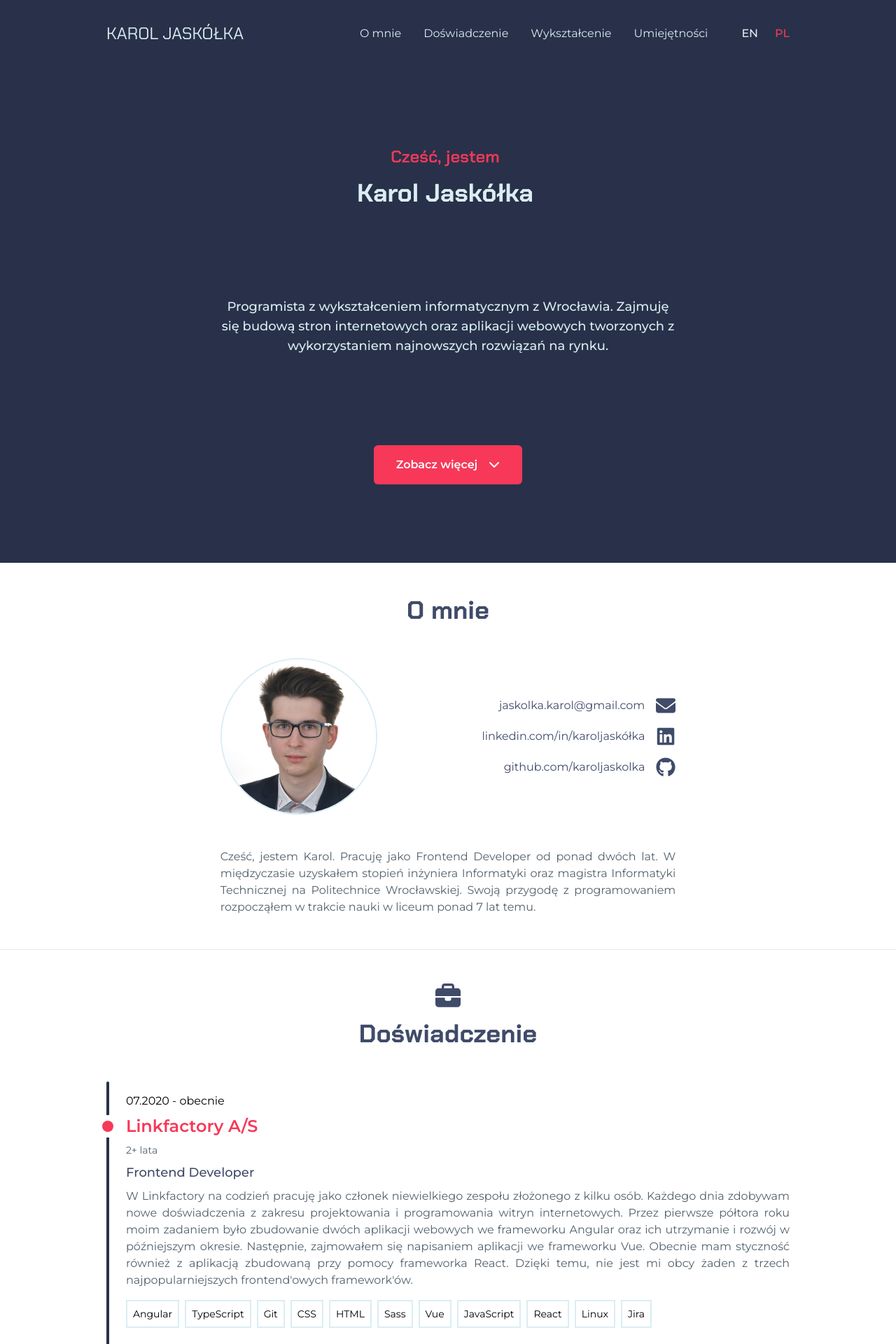
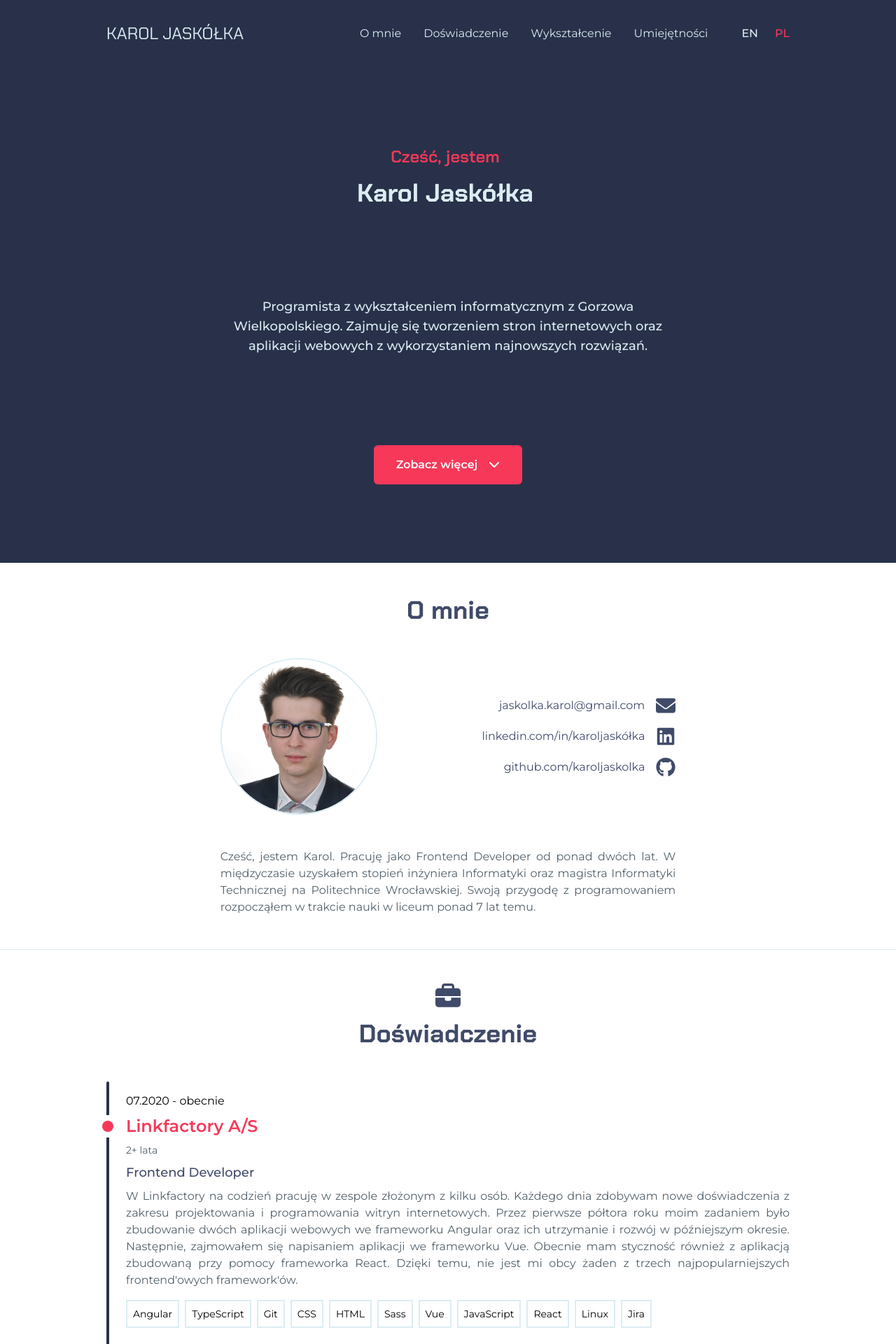
Before and after one commit to karoljaskolka/karoljaskolka.github.io, a Vue app: page / in a window 1280 px wide. Shown: the top 1920 px of the page at 70% size. Built offline with nearby package versions, Linux system fonts and the light colour scheme.

Commit message:
Update website content

```diff
--- a/public/index.html
+++ b/public/index.html
@@ -5,7 +5,7 @@
     <meta http-equiv="X-UA-Compatible" content="IE=edge">
     <meta name="viewport" content="width=device-width,initial-scale=1.0">
     <meta name="author" content="Karol Jaskółka" />
-    <meta name="description" content="Karol Jaskółka - programowanie stron internetowych i aplikacji webowych" />
+    <meta name="description" content="Projektowanie i tworzenie stron internetowych oraz aplikacji webowych." />
     <meta name="keywords" content="Karol Jaskółka" />
     <meta name="google-site-verification" content="jkizd-QkYh0SXboI7v5wAXhkCM777iBtwasjH5PZwNo" />
     <!-- <link rel="icon" href="<%= BASE_URL %>favicon.ico"> -->
--- a/src/i18n/en/translation.json
+++ b/src/i18n/en/translation.json
@@ -37,7 +37,7 @@
     "hero": {
         "greetings": "Hi, I am",
         "fullName": "Karol Jaskółka",
-        "description": "Software engineer based in Wrocław, Poland. I am focused on building the frontend part of websites and web applications with newest and the most trending frameworks.",
+        "description": "Software engineer based in Gorzów Wielkopolski, Poland. I am focused on building the frontend part of websites and web applications with newest and the most trending frameworks.",
         "button": "See more"
     },
     "about": {
--- a/src/i18n/pl/translation.json
+++ b/src/i18n/pl/translation.json
@@ -37,7 +37,7 @@
     "hero": {
         "greetings": "Cześć, jestem",
         "fullName": "Karol Jaskółka",
-        "description": "Programista z wykształceniem informatycznym z Wrocławia. Zajmuję się budową stron internetowych oraz aplikacji webowych tworzonych z wykorzystaniem najnowszych rozwiązań na rynku.",
+        "description": "Programista z wykształceniem informatycznym z Gorzowa Wielkopolskiego. Zajmuję się tworzeniem stron internetowych oraz aplikacji webowych z wykorzystaniem najnowszych rozwiązań.",
         "button": "Zobacz więcej"
     },
     "about": {
@@ -69,7 +69,7 @@
             "company": "Linkfactory A/S",
             "span": "2+ lata",
             "position": "Frontend Developer",
-            "description": "W Linkfactory na codzień pracuję jako członek niewielkiego zespołu złożonego z kilku osób. Każdego dnia zdobywam nowe doświadczenia z zakresu projektowania i programowania witryn internetowych. Przez pierwsze półtora roku moim zadaniem było zbudowanie dwóch aplikacji webowych we frameworku Angular oraz ich utrzymanie i rozwój w późniejszym okresie. Następnie, zajmowałem się napisaniem aplikacji we frameworku Vue. Obecnie mam styczność również z aplikacją zbudowaną przy pomocy frameworka React. Dzięki temu, nie jest mi obcy żaden z trzech najpopularniejszych frontend'owych framework'ów."
+            "description": "W Linkfactory na codzień pracuję w zespole złożonym z kilku osób. Każdego dnia zdobywam nowe doświadczenia z zakresu projektowania i programowania witryn internetowych. Przez pierwsze półtora roku moim zadaniem było zbudowanie dwóch aplikacji webowych we frameworku Angular oraz ich utrzymanie i rozwój w późniejszym okresie. Następnie, zajmowałem się napisaniem aplikacji we frameworku Vue. Obecnie mam styczność również z aplikacją zbudowaną przy pomocy frameworka React. Dzięki temu, nie jest mi obcy żaden z trzech najpopularniejszych frontend'owych framework'ów."
         },
         "comarch": {
             "period": "07.2019 - 09.2019",
```
Also changed, not shown: package.json (+11 -11 lines), 10 other files (tests, documents, lock files or other folders).
